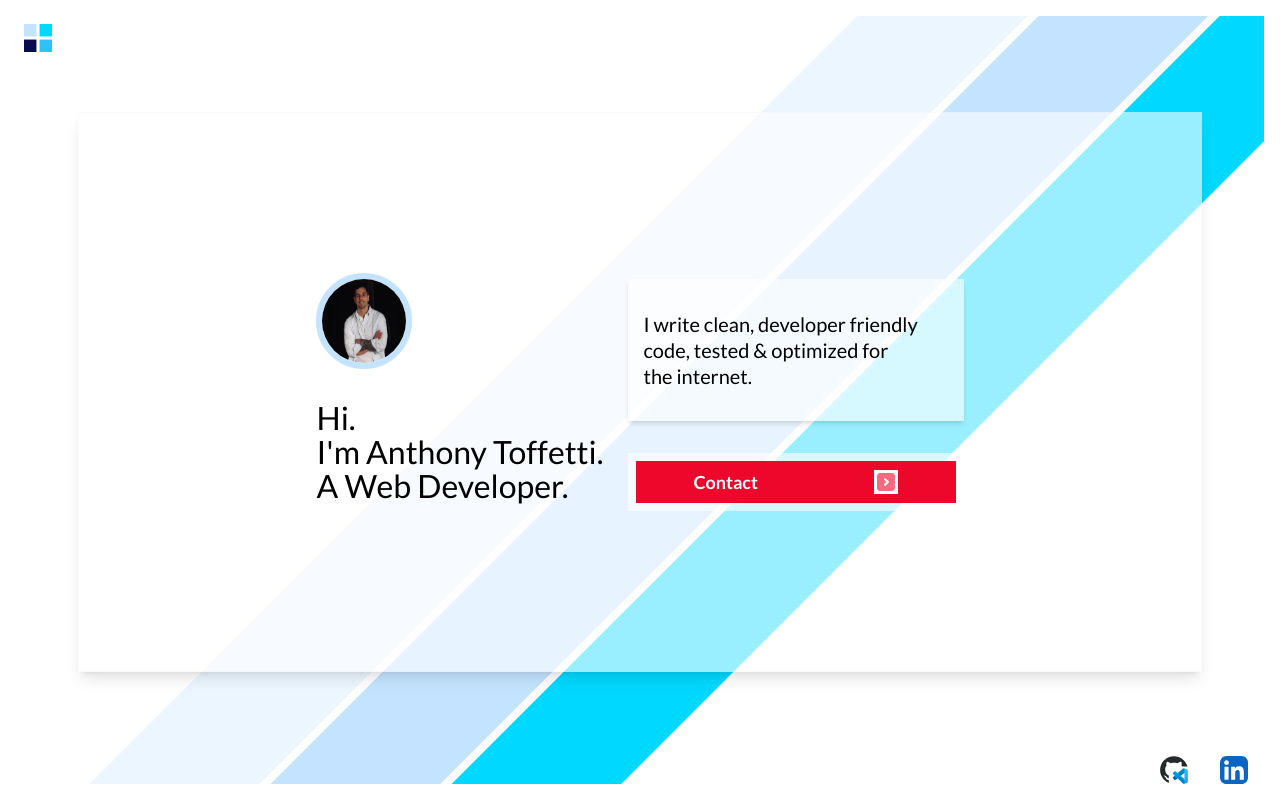
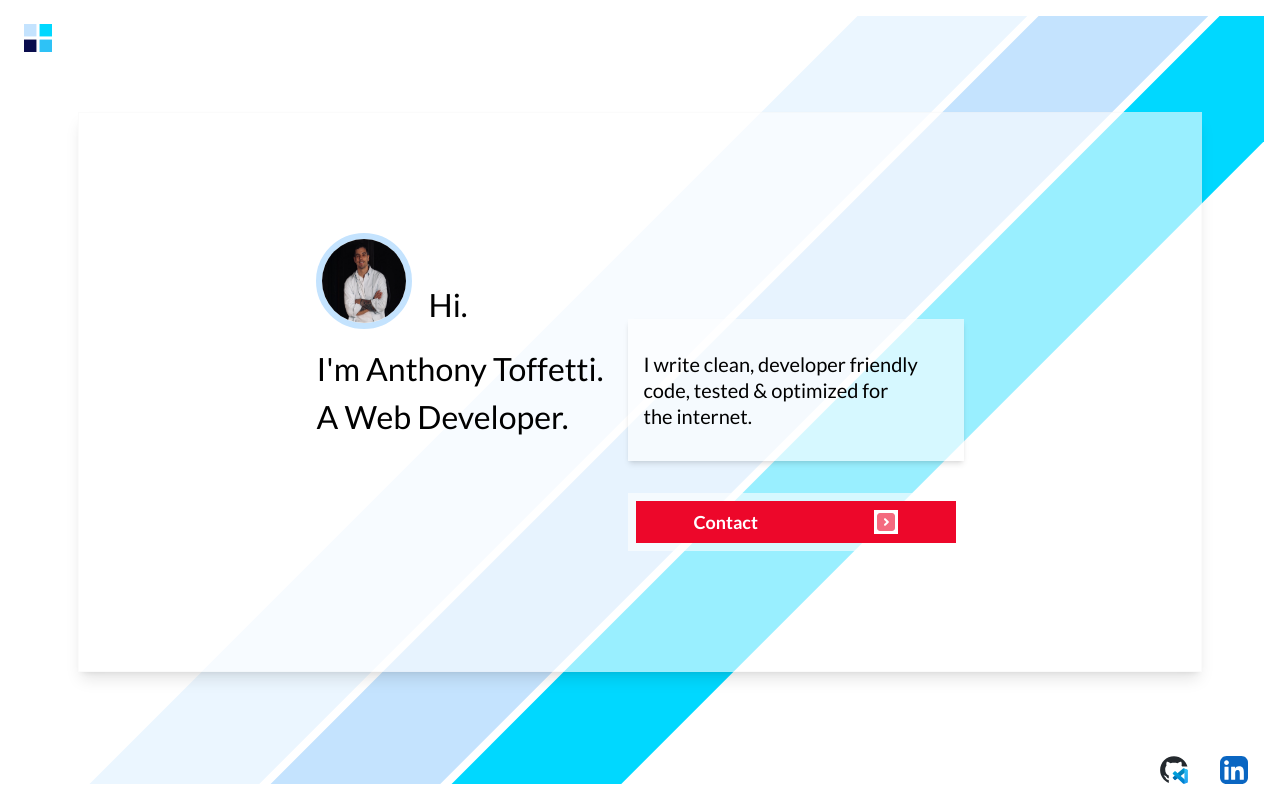
Before and after one commit to anthonyss09/portfolio_25, a Next.js app in the folder client/: page / in a window 1280 px wide. Built offline with nearby package versions, Linux system fonts and the light colour scheme.

Commit message:
update: style updates

```diff
--- a/client/src/app/componets/Header.tsx
+++ b/client/src/app/componets/Header.tsx
@@ -3,14 +3,16 @@ import BtnContMain from "./BtnContMain";
 
 export default function Header() {
   return (
-    <header className="w-[352px] z-10 relative flex flex-col mt-[64px] mx-auto py-8 xs:mt-[120px]  xs:w-[440px] md:border-[1px] md:bg-white/60 md:border-greyLight/10 md:shadow-lg md:flex-row md:items-center md:justify-center md:gap-6 md:w-[768px] md:h-[560px] md:mt-24 md:py-40 md:border-0 lg:w-[90%]">
-      <div className="md:h-full md:flex md:flex-col md:justify-start md:gap-8">
+    <header className="w-[352px] z-10 relative flex flex-col mt-[64px] mx-auto py-8 xs:mt-[120px]  xs:w-[440px] md:border-[1px] md:bg-white/60 md:border-greyLight/10 md:shadow-lg md:flex-row md:items-center md:justify-center md:gap-6 md:w-[768px] md:h-[560px] md:mt-24 md:py-[120px] md:border-0 lg:w-[90%]">
+      <div className="md:h-full md:flex md:flex-col md:justify-start md:gap-4">
         {" "}
-        <ProfilePic />
+        <div className="flex justify-start items-end gap-4 text-[32px] xs:ml-12 md:ml-0">
+          {" "}
+          <ProfilePic /> <p>Hi.</p>
+        </div>
         <h1
-          className={`my-4 mt-8 ml-4 font-[400] text-[32px] leading-[34px] xs:ml-16 md:m-0`}
+          className={`my-4 mt-4 ml-4 font-[400] text-[32px] leading-[34px] xs:ml-16 md:m-0 md:leading-[48px]`}
         >
-          <p>Hi.</p>
           <p>I&apos;m Anthony Toffetti.</p>
           <p>A Web Developer.</p>
         </h1>
@@ -19,7 +21,7 @@ export default function Header() {
       <div className="md:h-full md:flex md:flex-col md:justify-end md:gap-8 md:w-[336px]">
         {" "}
         <div
-          className={`my-4 mb-8 ml-4 py-4  text-[20px] font-[400] bg-white/60 leading-[26px] xs:w-[336px] xs:ml-16 md:m-0  md:py-8 md:px-4 md:shadow-md`}
+          className={`w-[298px] my-4 mb-8 ml-4 py-4  text-[20px] font-[400] bg-white/60 leading-[26px] md:w-[336px] xs:ml-16 md:m-0  md:py-8 md:px-4 md:shadow-md`}
         >
           <p>I write clean, developer friendly</p>
           <p></p>
--- a/client/src/app/componets/ProfilePic.tsx
+++ b/client/src/app/componets/ProfilePic.tsx
@@ -3,7 +3,7 @@ import Image from "next/image";
 export default function ProfilePic() {
   return (
     <div
-      className={`h-[104px] w-[104px] mx-auto relative border-[6px] border-blueStripeMd rounded-[80px]  md:mx-0 md:h-[96px] md:w-[96px]`}
+      className={`h-[104px] w-[104px] mx-0 relative border-[6px] border-blueStripeMd rounded-[80px]  md:mx-0 md:h-[96px] md:w-[96px]`}
     >
       <Image
         src="/assets/images/profilePic.jpg"
```
